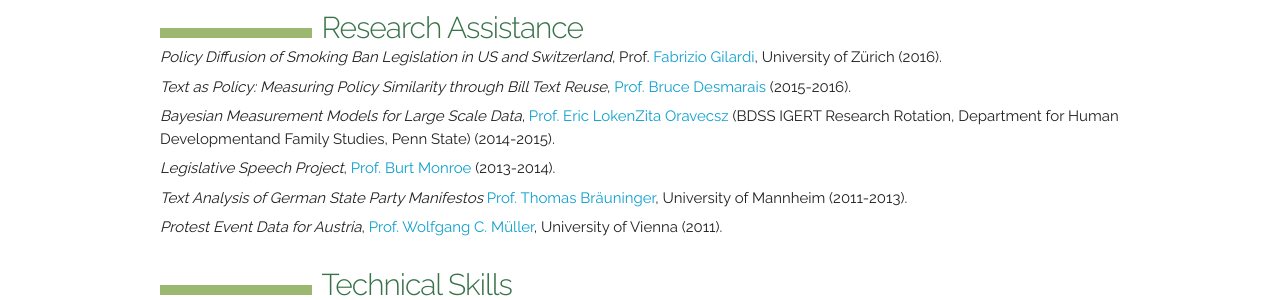
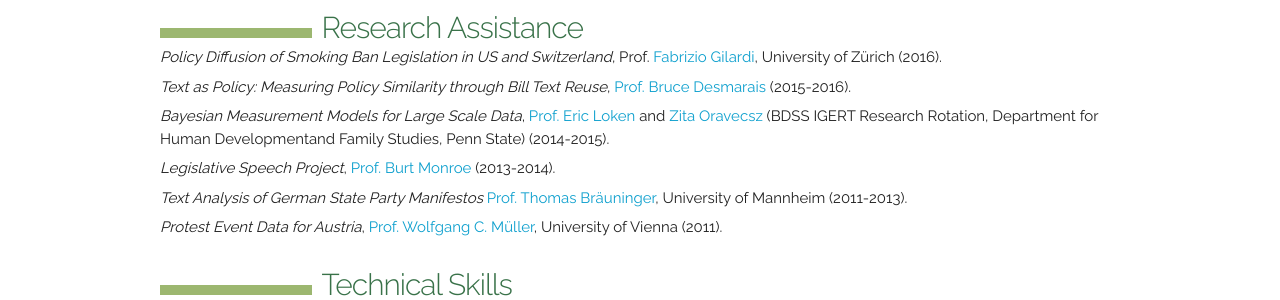
Before and after one commit to flinder/flinder.github.io, a Jekyll site: the page built from cv/index.html, in a window 1280 px wide. Shown: the part 1068-1368 px from the top of the page. Built offline with Jekyll 4.4.1, drawn with Linux system fonts in a browser that asks for light colours.

Commit message:
fix typo in cv

```diff
--- a/cv/index.html
+++ b/cv/index.html
@@ -55,7 +55,7 @@
 <h2 id="research-assistance">Research Assistance</h2>
 <p><em>Policy Diffusion of Smoking Ban Legislation in US and Switzerland</em>, Prof. <a href="http://www.fabriziogilardi.org/">Fabrizio Gilardi</a>, University of Zürich (2016).</p>
 <p><em>Text as Policy: Measuring Policy Similarity through Bill Text Reuse</em>, <a href="http://sites.psu.edu/desmaraisgroup/">Prof. Bruce Desmarais</a> (2015-2016).</p>
-<p><em>Bayesian Measurement Models for Large Scale Data</em>, <a href="http://hhd.psu.edu/hdfs/directory/bio.aspx?id=149">Prof. Eric Loken</a><a href="http://www.cogsci.uci.edu/~zoravecz/bayes/index.php?site=BOUM">Zita Oravecsz</a> (BDSS IGERT Research Rotation, Department for Human Developmentand Family Studies, Penn State) (2014-2015).</p>
+<p><em>Bayesian Measurement Models for Large Scale Data</em>, <a href="http://hhd.psu.edu/hdfs/directory/bio.aspx?id=149">Prof. Eric Loken</a> and <a href="http://www.cogsci.uci.edu/~zoravecz/bayes/index.php?site=BOUM">Zita Oravecsz</a> (BDSS IGERT Research Rotation, Department for Human Developmentand Family Studies, Penn State) (2014-2015).</p>
 <p><em>Legislative Speech Project</em>, <a href="http://polisci.la.psu.edu/people/blm24">Prof. Burt Monroe</a> (2013-2014).</p>
 <p><em>Text Analysis of German State Party Manifestos</em> <a href="http://www.tbraeuninger.de/">Prof. Thomas Bräuninger</a>, University of Mannheim (2011-2013).</p>
 <p><em>Protest Event Data for Austria</em>, <a href="https://scholar.google.com/citations?user=9MttMt8AAAAJ&amp;hl=en">Prof. Wolfgang C. Müller</a>, University of Vienna (2011).</p>
```
Also changed, not shown: cv/cv.md (+1 -1 lines), 1 other file.
